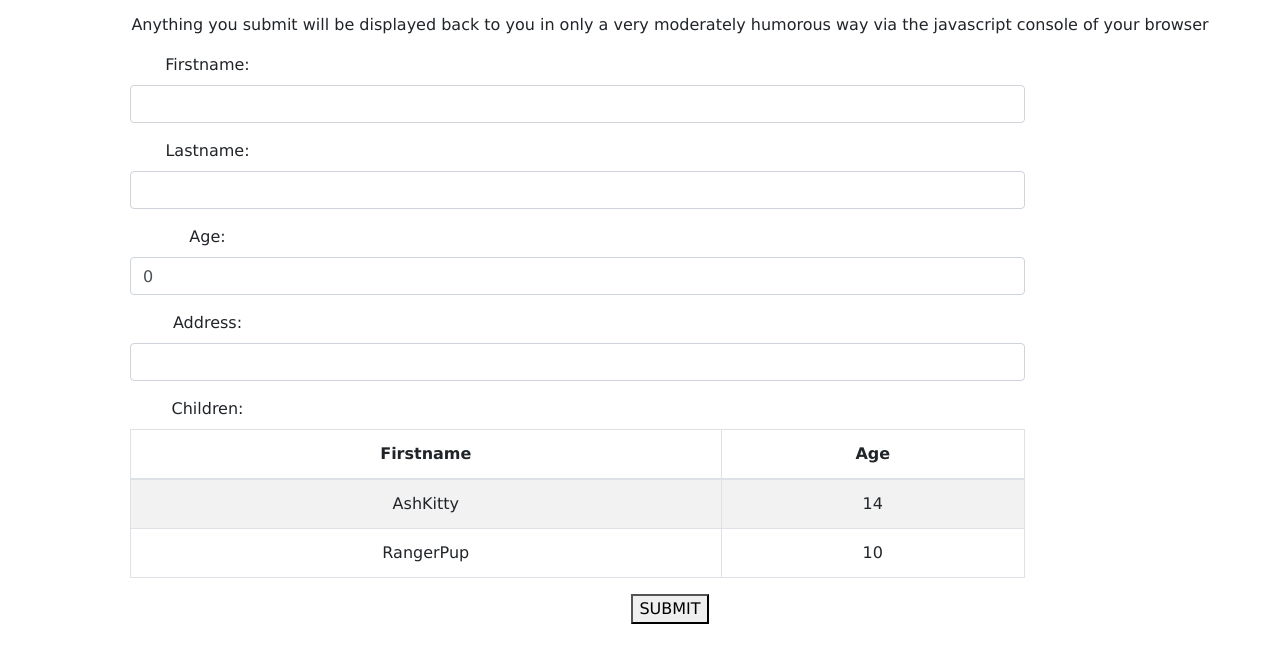
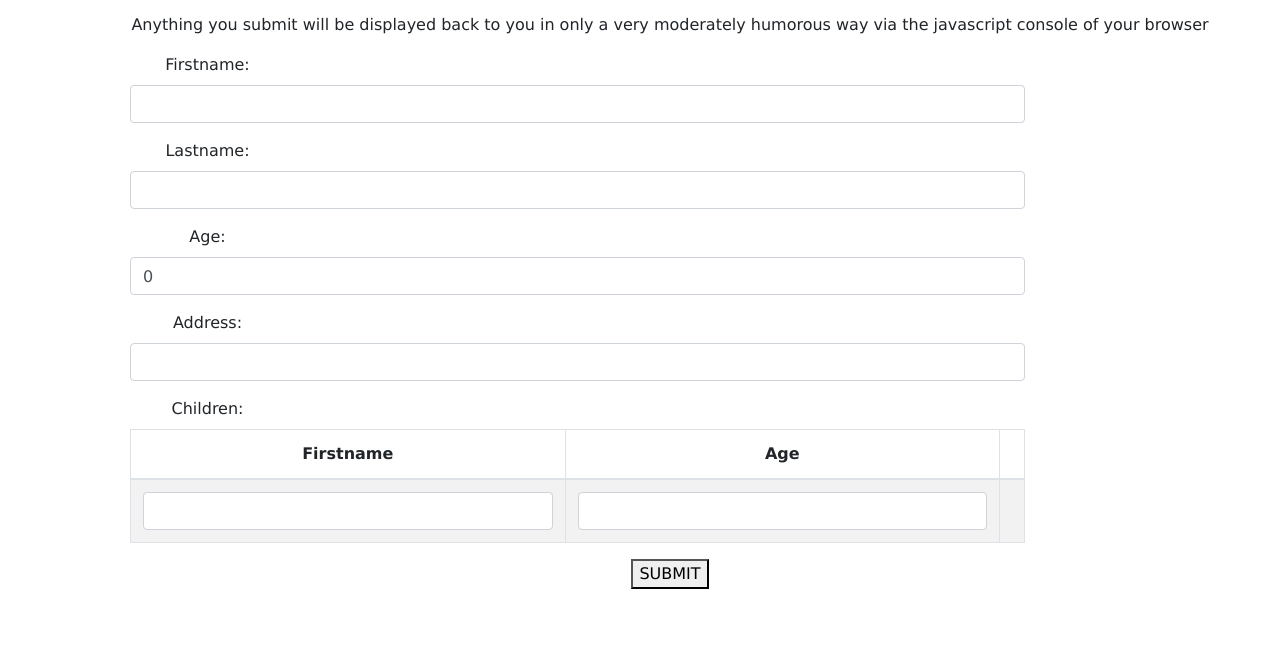
Before and after one commit to orange-morph/metawidget-demo, a plain HTML site: page index.html in a window 1280 px wide. Shown: the part 103-766 px from the top of the page. Drawn offline with nearby package versions, Linux system fonts and the light colour scheme.

Commit message:
Extract angular js code to js lib files Add angular directive to enable editable tables Implement editable table for children array

```diff
--- a/index.html
+++ b/index.html
@@ -9,150 +9,9 @@
 	<script src="lib/metawidget/metawidget-core.min.js"></script>
 	<script src="lib/metawidget/metawidget-bootstrap.min.js"></script>
 	<script src="lib/metawidget/metawidget-angular.min.js"></script>
-    <script>
-        angular.module( 'app', [ 'metawidget' ] ).controller( 'demoController', function( $scope ) {
-
-         	$scope.metawidgetConfig = {
-
-				// Configure the metawidget inspector to hide children ids in UI, and set 'required' fields
-               	inspector: new metawidget.inspector.CompositeInspector( [
-                  	new metawidget.inspector.PropertyTypeInspector(),
-                  	new metawidget.inspector.JsonSchemaInspector( {
-                     	properties: {
-                     		firstname: {
-                     			required: true,
-                     			type: "string"
-                     		},
-                     		lastname: {
-                     			required: true,
-                     			type: "string"
-                     		},
-                     		address: {
-                     			required: false,
-                     			type: "string",
-                     		},
-                        	children: {
-                        		required: true,
-                           		items: {
-                              		properties: {
-                                 		id: {
-                                    		hidden: true
-	                                 	},
-	                                 	firstname: {
-	                                 		required: true,
-	                                 		type: "string"
-	                                 	},
-	                                 	age: {
-	                                 		required: true
-	                                 	}
-	                                }
-                              	}
-                            }
-                        }
-                  	} )
-            	] ),
-
-				// Attempt to get widgetBuilder to create editable nested array values for children... (not working)
-				widgetBuilder: new metawidget.widgetbuilder.CompositeWidgetBuilder( [ function( elementName, attributes, mw ) {
-
-					if ( attributes.name === 'personChildren' ) {
-
-						var typeAndNames = metawidget.util.splitPath( mw.path );
-
-						if ( typeAndNames.names === undefined ) {
-							typeAndNames.names = [];
-						}
-
-						typeAndNames.names.push( attributes.name );
-						typeAndNames.names.push( '0' );
-
-						var inspectionResult = mw.inspect( mw.toInspect, typeAndNames.type, typeAndNames.names );
-						var inspectionResultProperties = metawidget.util.getSortedInspectionResultProperties( inspectionResult );
-						var columns = '';
-
-						for ( var i = 0, length = inspectionResultProperties.length; i < length; i++ ) {
-
-							var columnAttribute = inspectionResultProperties[i];
-
-							if ( metawidget.util.isTrueOrTrueString( columnAttribute.hidden ) ) {
-								continue;
-							}
-
-							if ( columns !== '' ) {
-								columns += ',';
-							}
-							columns += columnAttribute.name;
-						}
-
-						var widget = $( '<table>' ).attr( 'edit-table', '' ).attr( 'columns', columns ).attr( 'ng-model', mw.path + '.' + attributes.name );
-						return widget[0];
-					}
-				}, new metawidget.widgetbuilder.HtmlWidgetBuilder() ] ),
-				addWidgetProcessors: [ new metawidget.bootstrap.widgetprocessor.BootstrapWidgetProcessor() ],
-				layout: new metawidget.bootstrap.layout.BootstrapDivLayout()
-
-            };
-
-            $scope.person = {
-               	firstname: '',
-               	lastname: '',
-               	age: 0,
-               	address: '',
-               	children: [ {
-                	id: 1,
-                  	firstname: 'AshKitty',
-                  	age: 14
-               	}, {
-                  	id: 2,
-                  	firstname: 'RangerPup',
-                  	age: 10
-            	} ]
-            };
-
-            // Array of quotes about the area the person lives in, to be randomly applied in console
-            $scope.area = [
-            	'Ive heard some bad things about that area...',
-            	'Oh really? How can you afford to live there!',
-            	'Ah, thats just around the corner from where Kevin Rudd used to live!'
-            ];
-
-            // Array of quotes about a child's behaviour, to be randomly applied in console
-            $scope.behaviour = [
-            	'This one is an angel...',
-            	'This one is extremely naughty!',
-            	'This one is cheeky!'
-            ];
-
-            // Submit function simply logs marginally humorous things to console
-            $scope.submit = function() {
-        		console.log("Submitted!");
-        		console.log("Thank you, "+$scope.person.firstname+" "+$scope.person.lastname+"!");
-        		console.log("----------------------------------------");
-
-        		console.log("You are only "+$scope.person.age+" years young! And you look so much younger!");
-        		console.log("----------------------------------------");
-
-        		console.log("Your address is: ");
-        		console.log($scope.person.address);
-        		let areaIndex = Math.floor((Math.random() * 2));
-    			console.log($scope.area[areaIndex]);
-        		console.log("----------------------------------------");
-
-        		console.log("Your children are: ");
-        		console.log("----------------------------------------");
-        		$scope.person.children.forEach(function(child) {
-    				console.log(child.id+": "+child.firstname+" who is "+child.age+" years old");
-    				let behaviourIndex = Math.floor((Math.random() * 2));
-    				console.log($scope.behaviour[behaviourIndex]);
-				});
-
-				console.log("----------------------------------------");
-				console.log("Thanks, and enjoy your day!");
-    		};
-
-        } );
-
-    </script>
+	<script src="js/app.js"></script>
+	<script src="js/controllers.js"></script>
+	<script src="js/directives.js"></script>
     <style>
   		h1 {
   			color: #175C73;
--- /dev/null
+++ b/js/controllers.js
@@ -0,0 +1,146 @@
+( function() {
+
+	'use strict';
+
+	angular.module( 'app' ).controller( 'demoController', function( $scope ) {
+
+		// Metawidget custom configuration
+		$scope.metawidgetConfig = {
+
+			// Configure the metawidget inspector to hide children ids in UI,
+			// and set 'required' fields and data types
+           	inspector: new metawidget.inspector.CompositeInspector( [
+              	new metawidget.inspector.PropertyTypeInspector(),
+              	new metawidget.inspector.JsonSchemaInspector( {
+                 	properties: {
+                 		firstname: {
+                 			required: true,
+                 			type: "string"
+                 		},
+                 		lastname: {
+                 			required: true,
+                 			type: "string"
+                 		},
+                 		age: {
+                 			required: false,
+                 			type: "number"
+                 		},
+                 		address: {
+                 			required: false,
+                 			type: "string",
+                 		},
+                    	children: {
+                    		required: true,
+                       		items: {
+                          		properties: {
+                             		id: {
+                                		hidden: true
+                                 	},
+                                 	firstname: {
+                                 		required: true,
+                                 		type: "string"
+                                 	},
+                                 	age: {
+                                 		required: true,
+                                 		type: "number"
+                                 	}
+                                }
+                          	}
+                        }
+                    }
+              	} )
+        	] ),
+
+			// Custom WidgetBuilder to enable Editable tables of children
+			widgetBuilder: new metawidget.widgetbuilder.CompositeWidgetBuilder( [ function( elementName, attributes, mw ) {
+
+				if ( attributes.type === 'array' && !metawidget.util.isTrueOrTrueString( attributes.readOnly ) ) {
+
+					var typeAndNames = metawidget.util.splitPath( mw.path );
+
+					if ( typeAndNames.names === undefined ) {
+						typeAndNames.names = [];
+					}
+
+					typeAndNames.names.push( attributes.name );
+					typeAndNames.names.push( '0' );
+
+					var inspectionResult = mw.inspect( mw.toInspect, typeAndNames.type, typeAndNames.names );
+					var inspectionResultProperties = metawidget.util.getSortedInspectionResultProperties( inspectionResult );
+					var columns = '';
+
+					for ( var loop = 0, length = inspectionResultProperties.length; loop < length; loop++ ) {
+
+						var columnAttribute = inspectionResultProperties[loop];
+
+						if ( metawidget.util.isTrueOrTrueString( columnAttribute.hidden ) ) {
+							continue;
+						}
+
+						if ( columns !== '' ) {
+							columns += ',';
+						}
+						columns += columnAttribute.name;
+					}
+
+					var widget = $( '<table>' ).attr( 'edit-table', '' ).attr( 'columns', columns ).attr( 'ng-model', mw.path + '.' + attributes.name );
+					return widget[0];
+				}
+			}, new metawidget.widgetbuilder.HtmlWidgetBuilder() ] ),
+			addWidgetProcessors: [ new metawidget.bootstrap.widgetprocessor.BootstrapWidgetProcessor() ],
+			layout: new metawidget.bootstrap.layout.BootstrapDivLayout()
+		}
+
+		// Person Model
+		$scope.person = {
+           	firstname: '',
+           	lastname: '',
+           	age: 0,
+           	address: '',
+           	children: []
+        };
+
+        // Array of quotes about the area the person lives in, to be randomly applied in console
+        $scope.area = [
+        	'Ive heard some bad things about that area...',
+        	'Oh really? How can you afford to live there!',
+        	'Ah, thats just around the corner from where Kevin Rudd used to live!'
+        ];
+
+        // Array of quotes about a child's behaviour, to be randomly applied in console
+        $scope.behaviour = [
+        	'This one is an angel...',
+        	'This one is extremely naughty!',
+        	'This one is cheeky!'
+        ];
+
+        // Submit function simply logs marginally humorous things to console
+        $scope.submit = function() {
+    		console.log("Submitted!");
+    		console.log("Thank you, "+$scope.person.firstname+" "+$scope.person.lastname+"!");
+    		console.log("----------------------------------------");
+
+    		console.log("You are only "+$scope.person.age+" years young! And you look so much younger!");
+    		console.log("----------------------------------------");
+
+    		console.log("Your address is: ");
+    		console.log($scope.person.address);
+    		let areaIndex = Math.floor((Math.random() * 2));
+			console.log($scope.area[areaIndex]);
+    		console.log("----------------------------------------");
+
+    		console.log("Your children are: ");
+    		console.log("----------------------------------------");
+    		$scope.person.children.forEach(function(child) {
+				console.log(child.firstname+" who is "+child.age+" years old");
+				let behaviourIndex = Math.floor((Math.random() * 2));
+				console.log($scope.behaviour[behaviourIndex]);
+			});
+
+			console.log("----------------------------------------");
+			console.log("Thanks, and enjoy your day!");
+		};
+
+	} );
+
+} )();
--- /dev/null
+++ b/js/directives.js
@@ -0,0 +1,82 @@
+( function() {
+
+	'use strict';
+
+	// Angular directive for an editable table.
+	angular.module( 'app' ).directive( 'editTable', [ '$compile', '$parse', '$http', function( $compile, $parse, $http ) {
+
+		return {
+
+			restrict: 'A',
+
+			scope: {
+				ngModel: '=',
+				readOnly: '=',
+			},
+
+			compile: function( table, attrs ) {
+
+				// postLink function
+
+				return function( scope, table, attrs ) {
+
+					table.attr( 'class', 'table table-striped table-bordered table-hover' );
+					var columns = attrs.columns.split( ',' );
+
+					// thead
+
+					var tr = $( '<tr>' );
+					var thead = $( '<thead>' );
+					var tbody = $( '<tbody>' );
+					table.append( thead.append( tr ) );
+
+					for ( var loop = 0, length = columns.length; loop < length; loop++ ) {
+
+						tr.append( $( '<th>' ).text( metawidget.util.uncamelCase( columns[loop] ) ) );
+					}
+
+					tr.append( $( '<th ng-show="!readOnly" style="width: 1%">' ) );
+
+					// tbody
+
+					var tr1 = $( '<tr ng-repeat="row in ngModel">' );
+					var tr2 = $( '<tr ng-show="!readOnly">' );
+
+					for ( var loop = 0, length = columns.length; loop < length; loop++ ) {
+
+						tr1.append( $( '<td>' ).text( '{{row.' + columns[loop] + '}}' ) );
+
+						if ( attrs.editTable !== 'add-only' ) {
+							var input = $( '<input type="text" class="form-control" ng-model="newRow.' + columns[loop] + '">' );
+							tr2.append( $( '<td>' ).append( input ) );
+						}
+					}
+
+					tr1.append( $( '<td ng-show="!readOnly" class="pointer-on-hover" ng-click="remove( row )"><div class="glyphicon glyphicon-remove"></div></td>' ) );
+					tr2.append( $( '<td ng-show="!readOnly" class="pointer-on-hover" ng-click="add()"><div class="glyphicon glyphicon-plus"></div></td>' ) );
+
+					var tbody = $( '<tbody>' );
+					table.append( tbody.append( tr1 ).append( tr2 ) );
+					$compile( thead )( scope );
+					$compile( tbody )( scope );
+
+					// Internal model
+
+					scope.newRow = {};
+
+					scope.add = function() {
+
+						scope.ngModel.push( angular.copy( scope.newRow ) );
+						scope.newRow = {};
+					}
+
+					scope.remove = function( row ) {
+
+						scope.ngModel.splice( scope.ngModel.indexOf( row ), 1 );
+					}
+				}
+			}
+		};
+	} ] );
+
+} )();
```
Also changed, not shown: js/app.js (added, +7 -0 lines).
